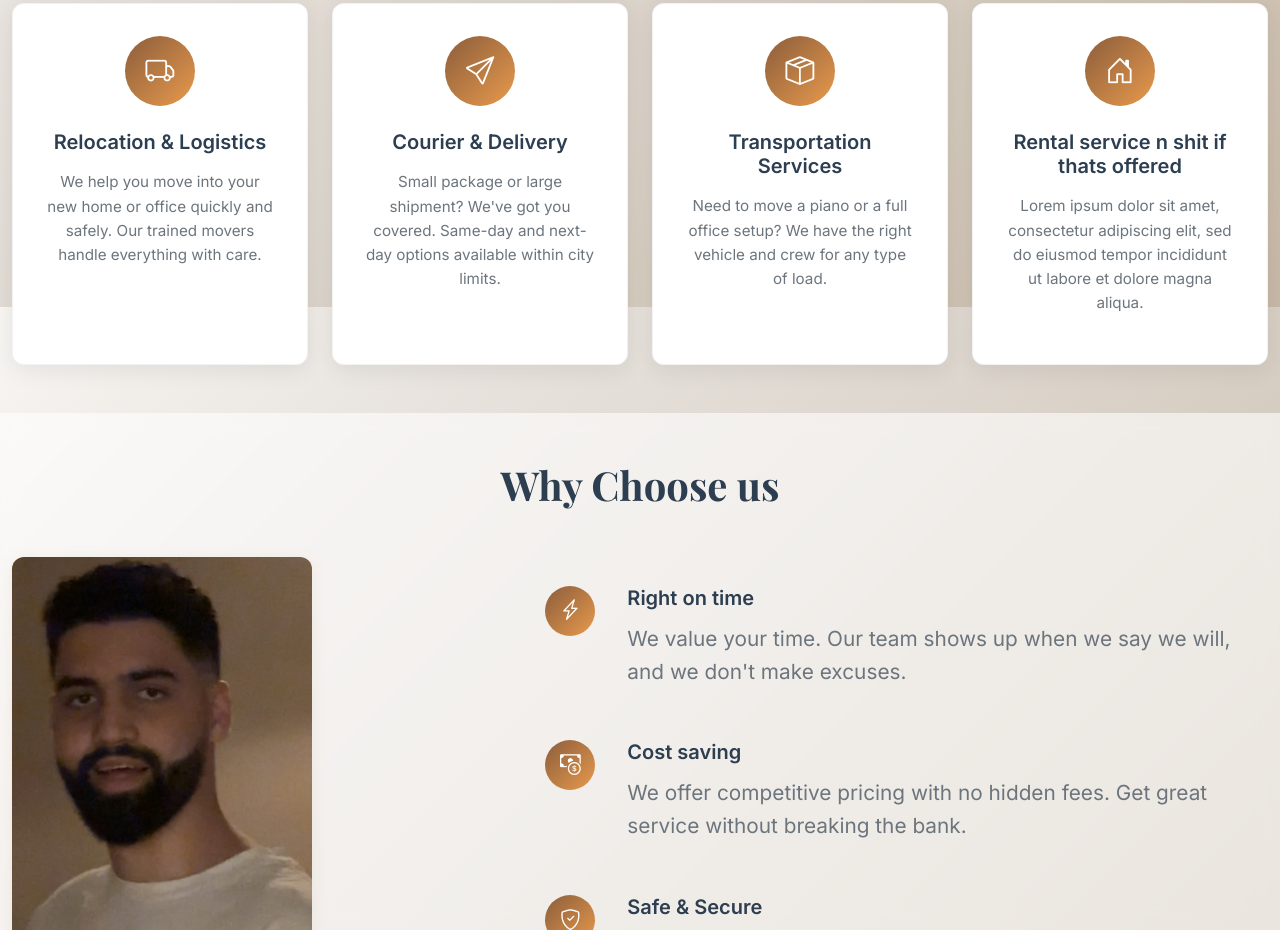
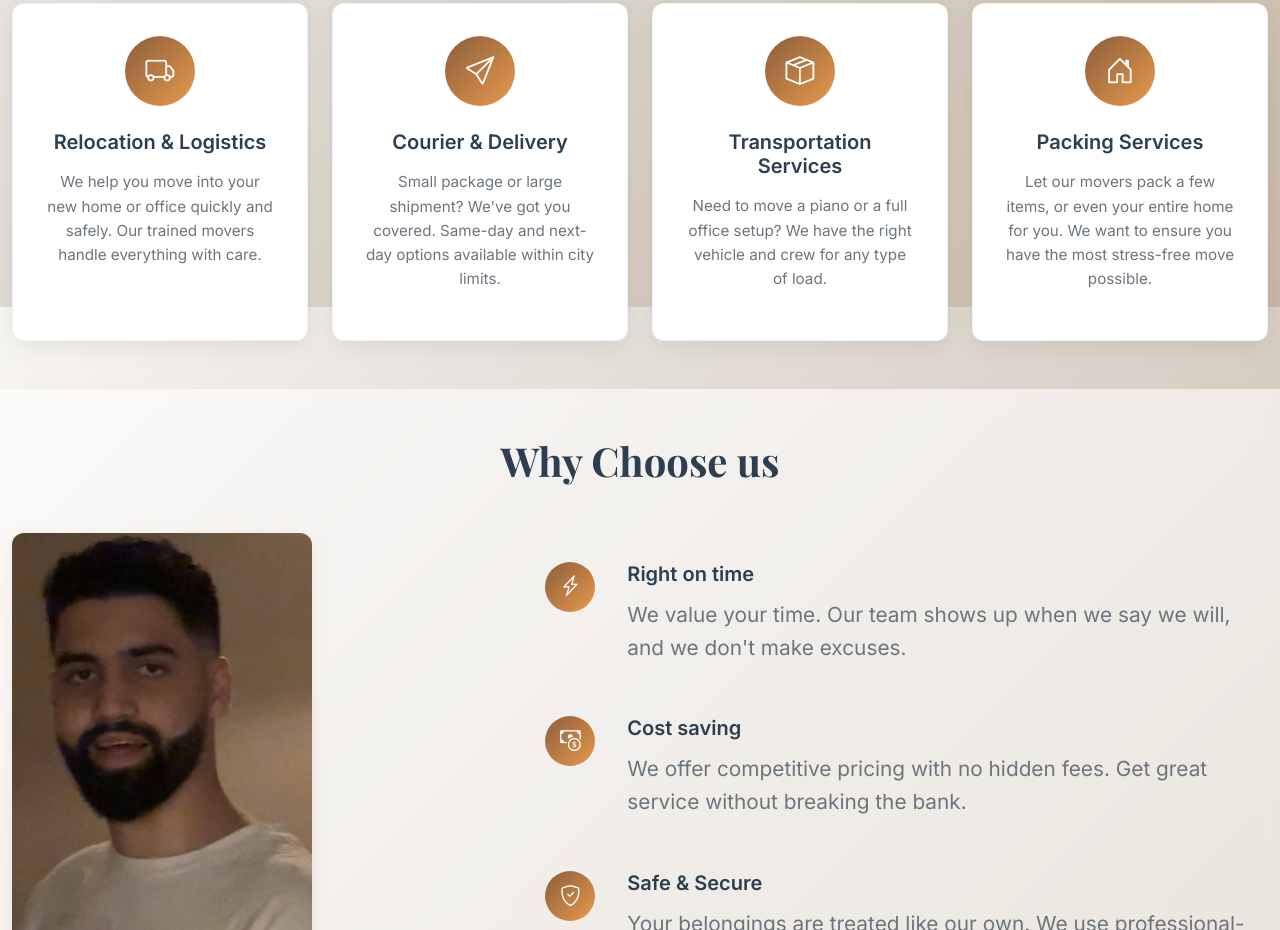
Before and after one commit to xavchen515/goldstandard, a website: page index.html in a window 1280 px wide. Shown: the part 1293-2223 px from the top of the page. Drawn offline with nearby package versions, Linux system fonts and the light colour scheme.

Commit message:
Update index.html

```diff
--- a/index.html
+++ b/index.html
@@ -106,8 +106,8 @@
               <div class="service-icon">
                 <i class="bi bi-house-door"></i>
               </div>
-              <h5>Rental service n shit if thats offered</h5>
-              <p>Lorem ipsum dolor sit amet, consectetur adipiscing elit, sed do eiusmod tempor incididunt ut labore et dolore magna aliqua.</p>
+              <h5>Packing Services</h5>
+              <p>Let our movers pack a few items, or even your entire home for you. We want to ensure you have the most stress-free move possible.</p>
             </div>
           </div>
         </div>
```
